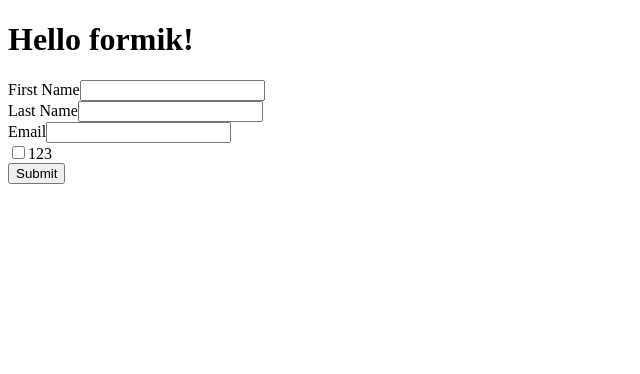
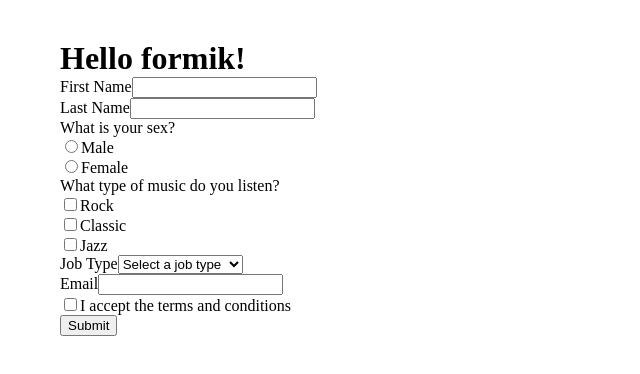
Before and after one commit to nikita2090/learn-formik, a React (Create React App) app: page / in a window 1280 px wide. Shown: the top 374 px of the page, without its empty margins (0-640 px from the left). Built offline with nearby package versions, Linux system fonts and the light colour scheme.

Commit message:
Select and Radio have added

```diff
--- a/package.json
+++ b/package.json
@@ -35,6 +35,7 @@
     "@types/react": "^17.0.1",
     "@types/react-dom": "^17.0.0",
     "formik": "^2.2.6",
+    "node-sass": "^5.0.0",
     "react": "^17.0.1",
     "react-dom": "^17.0.1",
     "react-scripts": "4.0.2",
--- /dev/null
+++ b/src/App.module.scss
@@ -0,0 +1,3 @@
+.wrap {
+    margin: 40px 60px;
+}
--- a/src/App.tsx
+++ b/src/App.tsx
@@ -1,9 +1,10 @@
 import React from 'react';
-
 import SignupForm from './tutorial/SignupForm';
 
+import styles from './App.module.scss';
+
 const App: React.FC = () => (
-    <div className="App">
+    <div className={styles.wrap}>
         <h1>Hello formik!</h1>
         <SignupForm />
     </div>
--- /dev/null
+++ b/src/index.scss
@@ -0,0 +1,16 @@
+body,
+h1,
+h2,
+h3,
+h4,
+p,
+ul[class],
+ol[class],
+li,
+figure,
+figcaption,
+blockquote,
+dl,
+dd {
+    margin: 0;
+}
--- a/src/index.tsx
+++ b/src/index.tsx
@@ -2,6 +2,8 @@
 import ReactDOM from 'react-dom';
 
 import App from './App';
+
+import './index.scss';
 
 ReactDOM.render(
     <React.StrictMode>
--- /dev/null
+++ b/src/tutorial/Radio.tsx
@@ -0,0 +1,25 @@
+import React from 'react';
+import { FieldHookConfig, useField } from 'formik';
+
+interface Props {
+    className?: string;
+    children: React.ReactNode;
+    fieldConfig: FieldHookConfig<string>;
+}
+
+const Radio: React.FC<Props> = ({ className, children, fieldConfig }) => {
+    const [field, meta] = useField({ ...fieldConfig, type: 'radio' });
+    return (
+        <div>
+            <label>
+                <input className={className} type="radio" {...field} />
+                {children}
+            </label>
+            {meta.touched && meta.error ? (
+                <div className="error">{meta.error}</div>
+            ) : null}
+        </div>
+    );
+};
+
+export default Radio;
--- /dev/null
+++ b/src/tutorial/Select.tsx
@@ -0,0 +1,33 @@
+import React from 'react';
+import { FieldHookConfig, useField } from 'formik';
+
+interface Props {
+    label?: string;
+    className?: string;
+    fieldConfig: FieldHookConfig<string>;
+    children: React.ReactNode;
+}
+
+const Select: React.FC<Props> = ({
+    label,
+    className,
+    fieldConfig,
+    children,
+}) => {
+    const [field, meta] = useField(fieldConfig);
+    return (
+        <div>
+            {label && (
+                <label htmlFor={fieldConfig.id || fieldConfig.name}>
+                    {label}
+                </label>
+            )}
+            <select {...field}>{children}</select>
+            {meta.touched && meta.error ? (
+                <div className="error">{meta.error}</div>
+            ) : null}
+        </div>
+    );
+};
+
+export default Select;
--- a/src/tutorial/SignupForm.tsx
+++ b/src/tutorial/SignupForm.tsx
@@ -4,6 +4,8 @@
 
 import Input from './Input';
 import Checkbox from './Checkbox';
+import Radio from './Radio';
+import Select from './Select';
 
 const SignupForm: React.FC = () => {
     return (
@@ -11,6 +13,9 @@
             initialValues={{
                 firstName: '',
                 lastName: '',
+                sex: '',
+                music: [],
+                jobType: '',
                 email: '',
                 accept: false,
             }}
@@ -27,6 +32,12 @@
                 accept: Yup.boolean()
                     .required('Required')
                     .oneOf([true], 'You must accept the terms and conditions.'),
+                jobType: Yup.string()
+                    .oneOf(
+                        ['designer', 'development', 'product', 'other'],
+                        'Invalid Job Type'
+                    )
+                    .required('Required'),
             })}
             onSubmit={(values) => {
                 alert(JSON.stringify(values, null, 2));
@@ -48,16 +59,44 @@
                         type: 'text',
                     }}
                 />
+                <p>What is your sex?</p>
+                <Radio fieldConfig={{ name: 'sex', value: 'male' }}>Male</Radio>
+                <Radio fieldConfig={{ name: 'sex', value: 'female' }}>
+                    Female
+                </Radio>
+
+                <p>What type of music do you listen?</p>
+                <Checkbox fieldConfig={{ name: 'music', value: 'Rock' }}>
+                    Rock
+                </Checkbox>
+                <Checkbox fieldConfig={{ name: 'music', value: 'Classic' }}>
+                    Classic
+                </Checkbox>
+                <Checkbox fieldConfig={{ name: 'music', value: 'Rep' }}>
+                    Jazz
+                </Checkbox>
+
+                <Select label="Job Type" fieldConfig={{ name: 'jobType' }}>
+                    <option value="" disabled>
+                        Select a job type
+                    </option>
+                    <option value="designer">Designer</option>
+                    <option value="development">Developer</option>
+                    <option value="product">Product Manager</option>
+                    <option value="other">Other</option>
+                </Select>
 
                 <Input
                     label="Email"
                     fieldConfig={{
                         name: 'email',
-                        type: 'text',
+                        type: 'email',
                     }}
                 />
 
-                <Checkbox fieldConfig={{ name: 'accept' }}>123</Checkbox>
+                <Checkbox fieldConfig={{ name: 'accept' }}>
+                    I accept the terms and conditions
+                </Checkbox>
 
                 <button type="submit">Submit</button>
             </Form>
```
Also changed, not shown: 1 other file (tests, documents, lock files or other folders).
